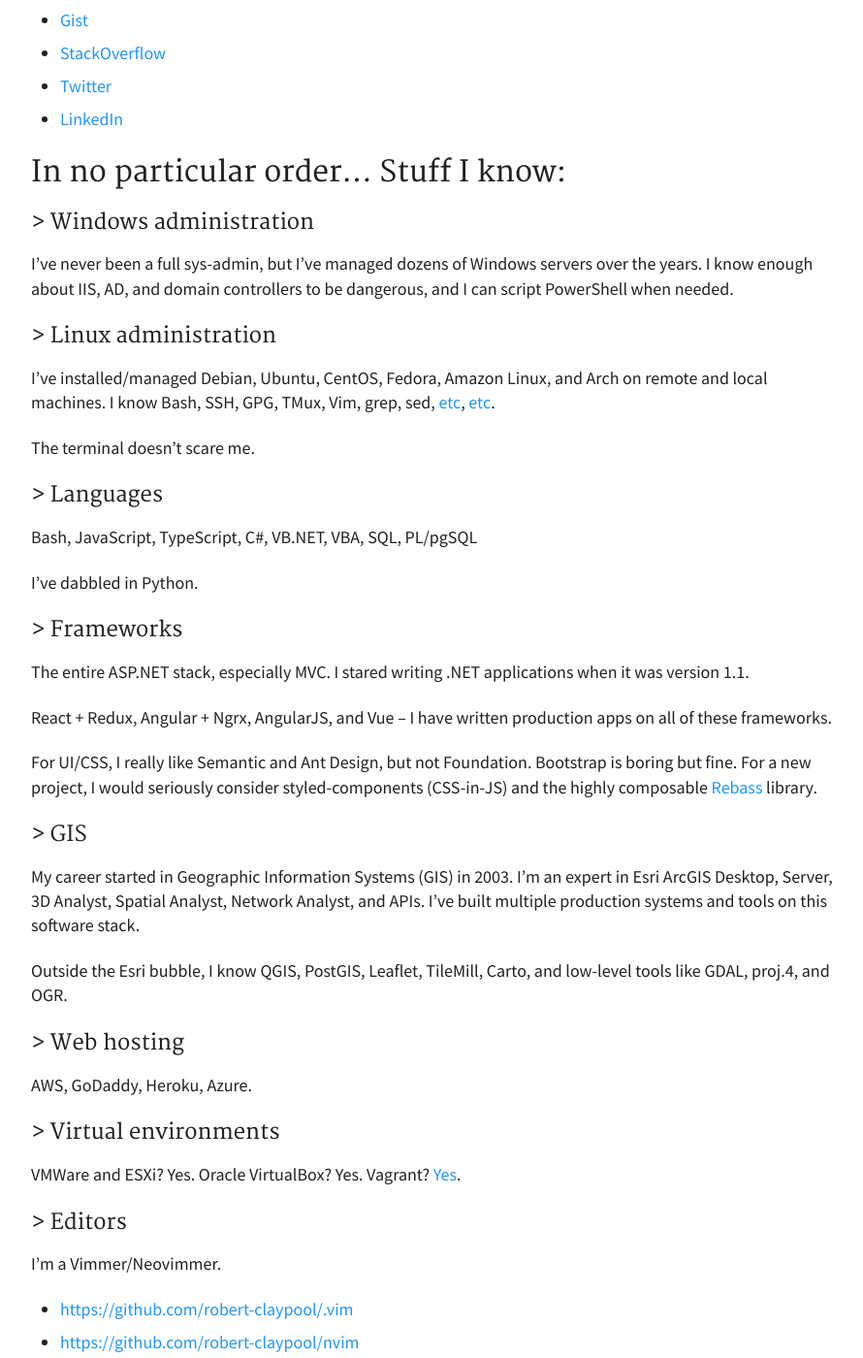
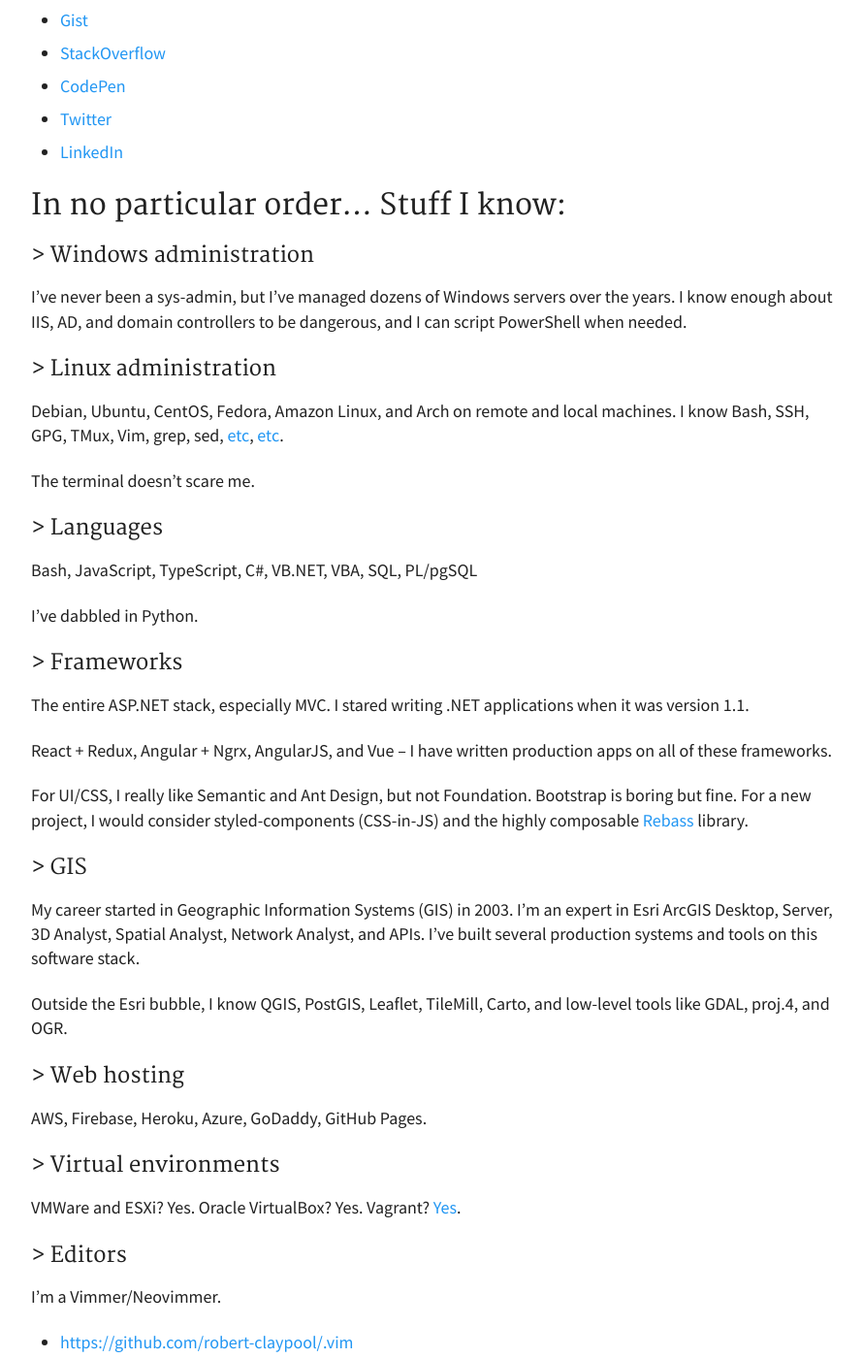
Before and after one commit to robert-claypool/robert-claypool.github.io, a Jekyll site: the page built from about.md, in a window 1280 px wide and 1400 px high, scrolled down 315 px. Shown: the whole window at 97% size, without its empty margins (188-1078 px from the left). Built offline with Jekyll 4.4.1, drawn with Linux system fonts in a browser that asks for light colours; nearby versions of some CDN libraries; some of the changed text lies outside the part shown.

Commit message:
About page: CodePen link, skills updates

```diff
--- a/about.md
+++ b/about.md
@@ -13,18 +13,19 @@ My photos are on [Flickr](https://www.flickr.com/people/35106989@N08/) and
 * [GitHub](https://github.com/robert-claypool)
 * [Gist](https://gist.github.com/robert-claypool)
 * [StackOverflow](https://stackoverflow.com/users/23566/robert-claypool)
+* [CodePen](https://codepen.io/robert-claypool/)
 * [Twitter](https://twitter.com/#!/robertclaypool)
 * [LinkedIn](https://www.linkedin.com/in/robertclaypool)
 
 ## In no particular order... Stuff I know:
 
 ### > Windows administration
-I've never been a full sys-admin, but I've managed dozens of Windows
+I've never been a sys-admin, but I've managed dozens of Windows
 servers over the years. I know enough about IIS, AD, and domain
 controllers to be dangerous, and I can script PowerShell when needed.
 
 ### > Linux administration
-I've installed/managed Debian, Ubuntu, CentOS, Fedora, Amazon Linux, and
+Debian, Ubuntu, CentOS, Fedora, Amazon Linux, and
 Arch on remote and local machines. I know Bash, SSH, GPG, TMux, Vim, grep, sed,
 [etc](https://sanctum.geek.nz/arabesque/series/unix-as-ide/),
 [etc](https://github.com/jlevy/the-art-of-command-line).
@@ -44,21 +45,21 @@ React + Redux, Angular + Ngrx, AngularJS, and Vue -- I have written production
 apps on all of these frameworks.
 
 For UI/CSS, I really like Semantic and Ant Design, but not Foundation.
-Bootstrap is boring but fine. For a new project, I would seriously
+Bootstrap is boring but fine. For a new project, I would
 consider styled-components (CSS-in-JS) and the highly composable
 [Rebass](http://jxnblk.com/rebass/) library.
 
 ### > GIS
 My career started in Geographic Information Systems (GIS) in 2003. I'm an
 expert in Esri ArcGIS Desktop, Server, 3D Analyst, Spatial Analyst,
-Network Analyst, and APIs. I've built multiple production systems and tools
+Network Analyst, and APIs. I've built several production systems and tools
 on this software stack.
 
 Outside the Esri bubble, I know QGIS, PostGIS, Leaflet, TileMill, Carto, and
 low-level tools like GDAL, proj.4, and OGR.
 
 ### > Web hosting
-AWS, GoDaddy, Heroku, Azure.
+AWS, Firebase, Heroku, Azure, GoDaddy, GitHub Pages.
 
 ### > Virtual environments
 VMWare and ESXi? Yes. Oracle VirtualBox? Yes.
```
Also changed, not shown: other parts of about.md (+5 -4 lines).
